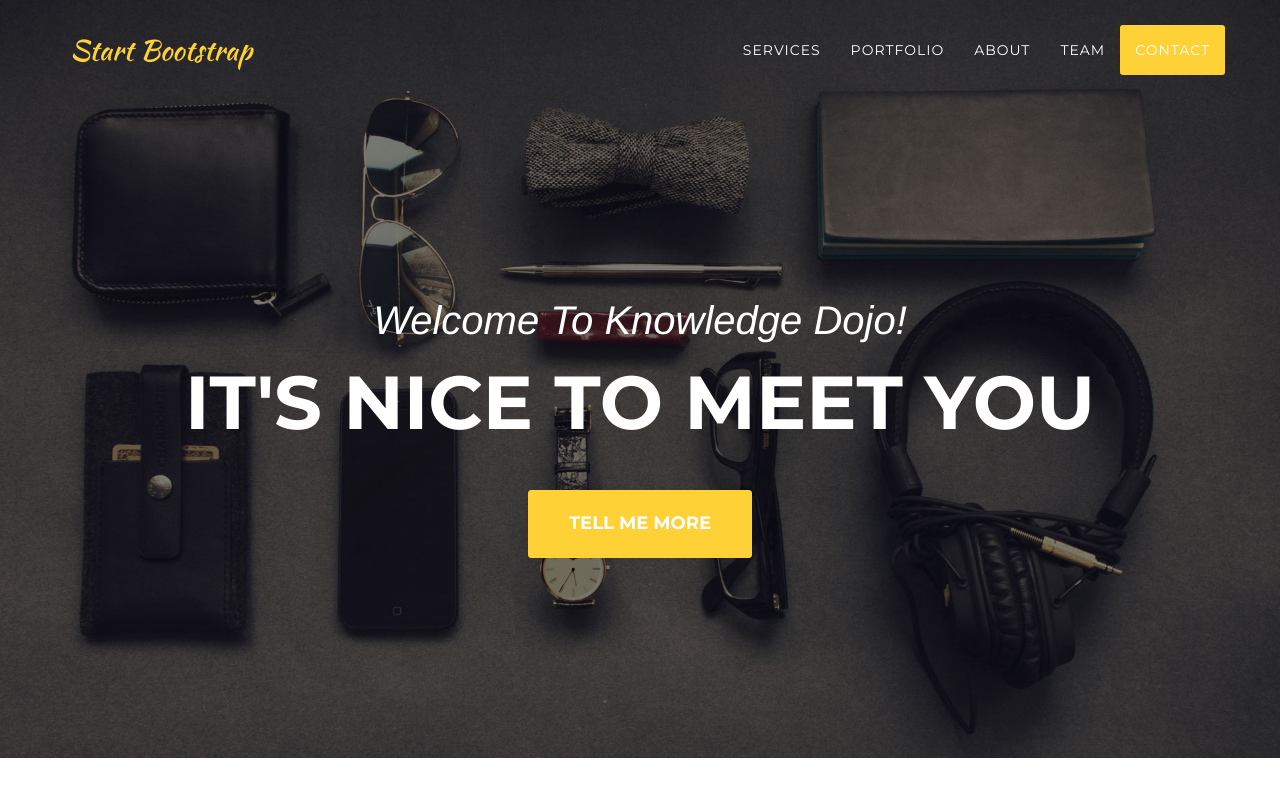
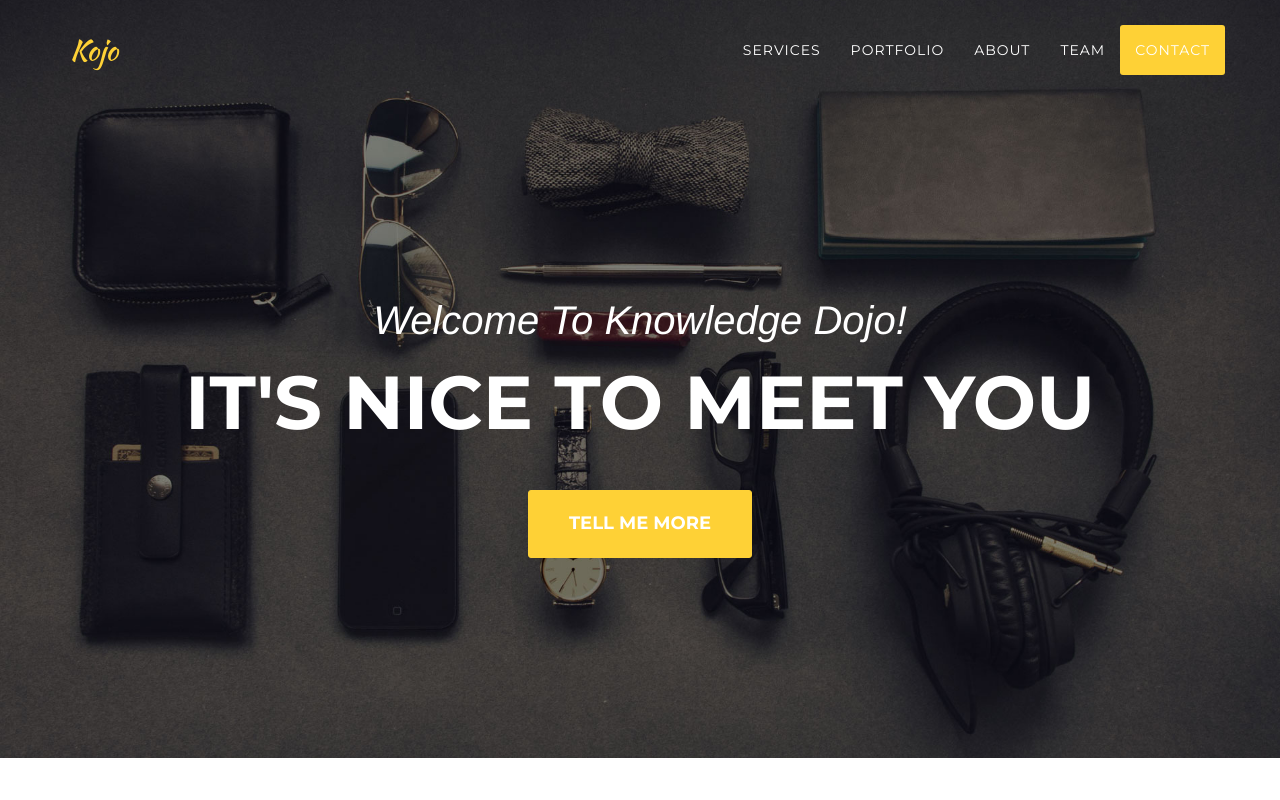
Before and after one commit to KnowledgeDojo/knowledgedojo.github.io, a website: page index.html in a window 1280 px wide. Shown: the top 800 px of the page. Drawn offline with nearby package versions, Linux system fonts and the light colour scheme; a web font is replaced by a local one.

Commit message:
kojo title
kojo title

```diff
--- a/index.html
+++ b/index.html
@@ -43,7 +43,7 @@
                 <button type="button" class="navbar-toggle" data-toggle="collapse" data-target="#bs-example-navbar-collapse-1">
                     <span class="sr-only">Toggle navigation</span> Menu <i class="fa fa-bars"></i>
                 </button>
-                <a class="navbar-brand page-scroll" href="#page-top">Start Bootstrap</a>
+                <a class="navbar-brand page-scroll" href="#page-top">Kojo</a>
             </div>
 
             <!-- Collect the nav links, forms, and other content for toggling -->
```
